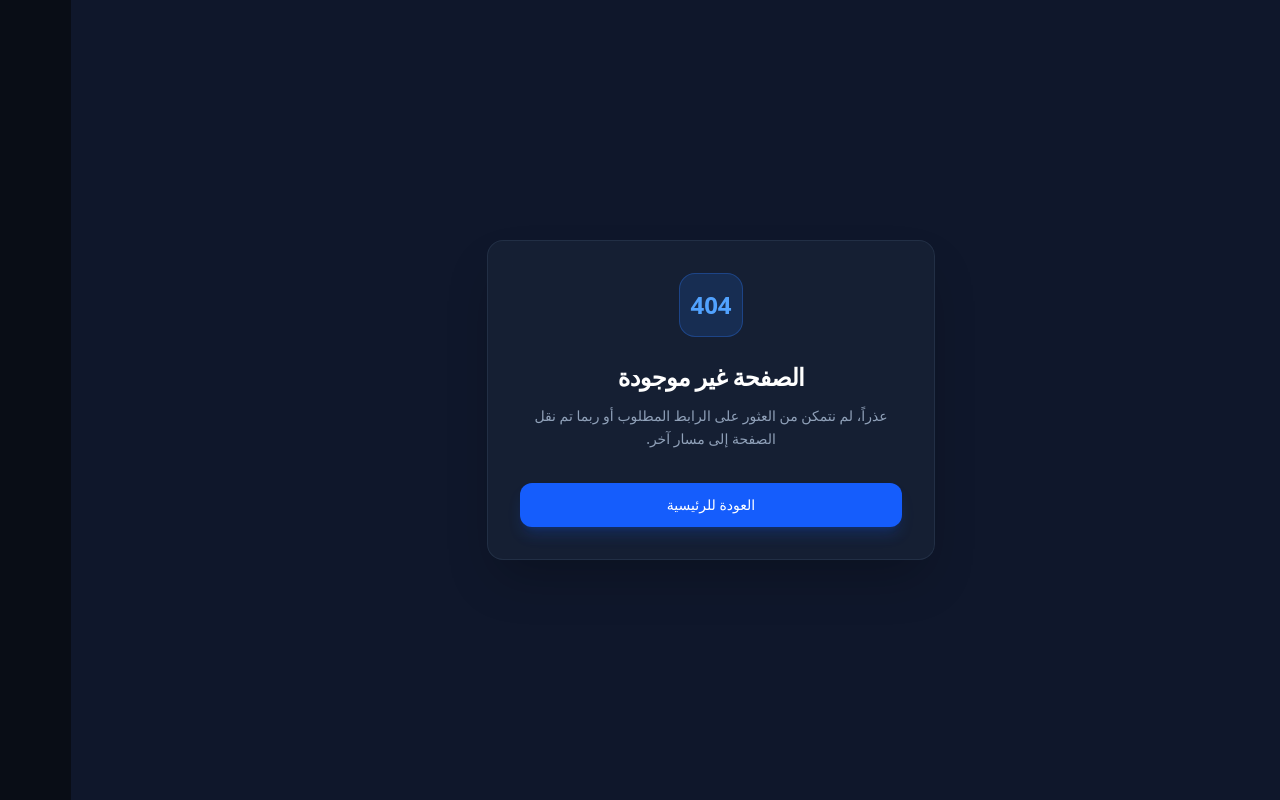
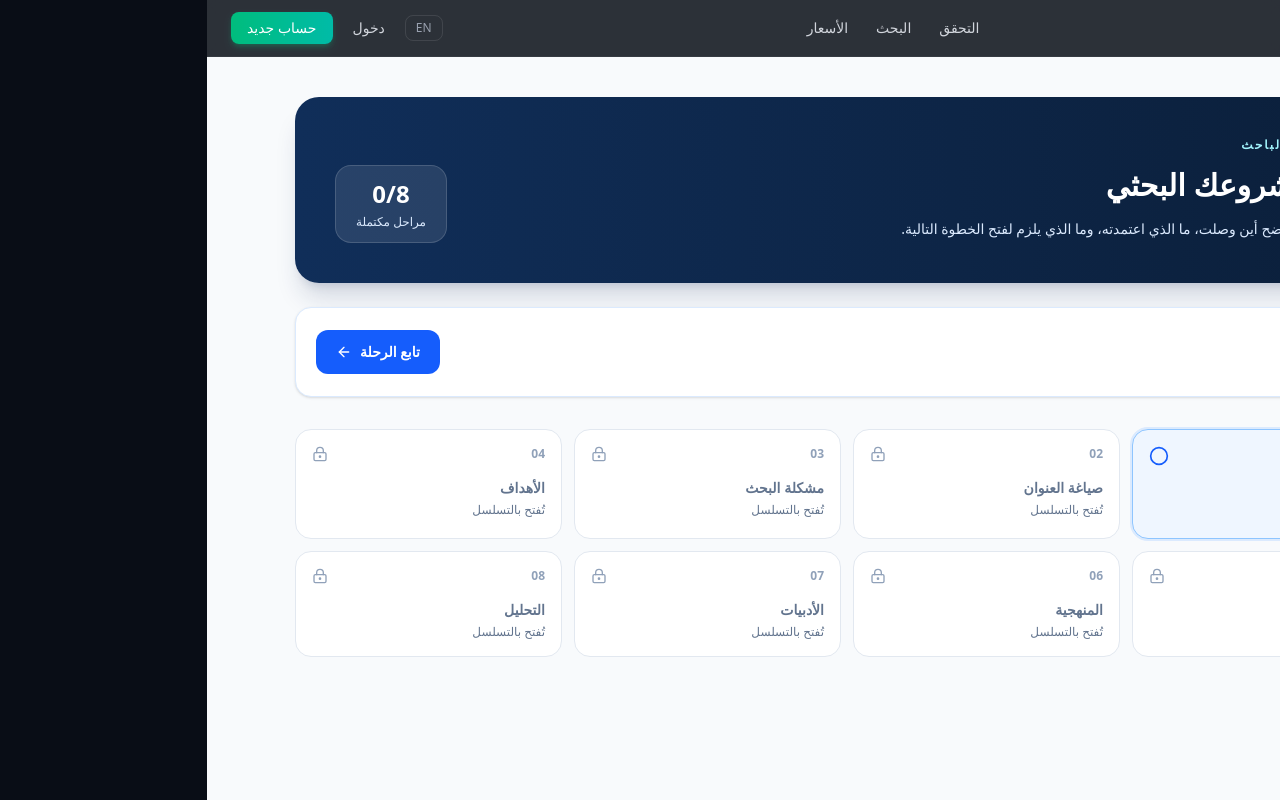
Before and after one commit to wahaaico-ui/waha-ai, a Next.js app: page /research/journey in a window 1280 px wide. Before the commit this address had no page. Built offline with nearby package versions, Linux system fonts and the light colour scheme; no server answers.

Commit message:
journey: add unified researcher dashboard

```diff
--- a/src/app/components/Hero.tsx
+++ b/src/app/components/Hero.tsx
@@ -38,7 +38,7 @@ export default function Hero({ lang }: { lang: Language }) {
           <h1 className="max-w-3xl text-4xl font-bold leading-[1.15] tracking-tight text-white sm:text-5xl xl:text-6xl"><span className="block">{copy.title[0]}</span><span className="mt-1 block bg-gradient-to-r from-emerald-300 via-teal-300 to-cyan-300 bg-clip-text text-transparent">{copy.title[1]}</span></h1>
           <p className="mt-6 max-w-2xl text-base leading-8 text-slate-300 sm:text-lg">{copy.description}</p>
           <form action="/verify-idea" className="mt-8 max-w-xl" role="search"><label className="sr-only" htmlFor="research-idea">{copy.placeholder}</label><div className="group flex items-center gap-2 rounded-2xl border border-slate-700 bg-slate-950/60 p-2 shadow-2xl shadow-black/20 transition focus-within:border-emerald-400/60 focus-within:ring-4 focus-within:ring-emerald-400/10"><Search className="ms-3 h-5 w-5 shrink-0 text-emerald-300" aria-hidden="true" /><input id="research-idea" name="idea" className="min-w-0 flex-1 bg-transparent px-1 py-3 text-sm text-white outline-none placeholder:text-slate-500" placeholder={copy.placeholder} /><button type="submit" className="inline-flex shrink-0 items-center gap-2 rounded-xl bg-emerald-500 px-4 py-3 text-sm font-bold text-slate-950 transition hover:bg-emerald-300 sm:px-5"><span className="hidden sm:inline">{copy.search}</span><Arrow className="h-4 w-4" aria-hidden="true" /></button></div><p className="mt-3 text-xs text-slate-500">{copy.hint}</p></form>
-          <Link href="/verify-idea" className="mt-6 inline-flex items-center gap-2 text-sm font-semibold text-emerald-300 transition hover:text-emerald-200">{copy.search} <Arrow className="h-4 w-4" aria-hidden="true" /></Link>
+          <div className="mt-6 flex flex-wrap items-center gap-x-5 gap-y-3"><Link href="/verify-idea" className="inline-flex items-center gap-2 text-sm font-semibold text-emerald-300 transition hover:text-emerald-200">{copy.search} <Arrow className="h-4 w-4" aria-hidden="true" /></Link><Link href="/research/journey" className="text-sm font-semibold text-slate-300 transition hover:text-white">{lang === 'ar' ? 'عرض رحلة مشروعي' : 'View my research journey'}</Link></div>
         </div>
         <div className={`relative ${isRTL ? 'lg:order-1' : ''}`} aria-label={copy.visualTitle}>
           <div className="absolute -inset-3 rounded-[2rem] bg-gradient-to-br from-emerald-400/15 via-transparent to-cyan-400/10 blur-xl" />
--- /dev/null
+++ b/src/app/research/journey/page.tsx
@@ -0,0 +1,51 @@
+'use client';
+
+import Link from 'next/link';
+import { useState } from 'react';
+import { ArrowLeft, CheckCircle2, Circle, LockKeyhole } from 'lucide-react';
+import SiteHeader from '@/components/SiteHeader';
+import { JOURNEY_STAGES, type ResearchJourney, nextJourneyStage, readJourney, stageIsComplete } from '@/lib/research-journey';
+
+export default function JourneyDashboardPage() {
+  const [journey] = useState<ResearchJourney | null>(() => readJourney());
+
+  const nextStage = nextJourneyStage(journey);
+  const next = JOURNEY_STAGES.find((stage) => stage.id === nextStage)!;
+  const completeCount = JOURNEY_STAGES.filter((stage) => stageIsComplete(journey, stage.id)).length;
+
+  return (
+    <div dir="rtl" className="min-h-screen bg-slate-50 text-slate-900">
+      <SiteHeader />
+      <main className="mx-auto max-w-6xl px-4 py-10 sm:px-6">
+        <section className="rounded-3xl bg-gradient-to-l from-[#0b1f3a] to-[#102e59] p-7 text-white shadow-xl shadow-blue-950/15 sm:p-10">
+          <p className="text-xs font-bold tracking-[0.16em] text-cyan-200">لوحة رحلة الباحث</p>
+          <div className="mt-3 flex flex-col justify-between gap-5 sm:flex-row sm:items-end">
+            <div>
+              <h1 className="text-2xl font-bold sm:text-3xl">{journey?.selectedTitle || journey?.topic || 'ابدأ مشروعك البحثي'}</h1>
+              <p className="mt-3 max-w-2xl text-sm leading-7 text-blue-100">هذه اللوحة توضح أين وصلت، ما الذي اعتمدته، وما الذي يلزم لفتح الخطوة التالية.</p>
+            </div>
+            <div className="rounded-2xl border border-white/15 bg-white/10 px-5 py-3 text-center"><div className="text-2xl font-bold">{completeCount}/8</div><div className="mt-1 text-xs text-blue-100">مراحل مكتملة</div></div>
+          </div>
+        </section>
+
+        <section className="mt-6 rounded-2xl border border-blue-100 bg-white p-5 shadow-sm sm:flex sm:items-center sm:justify-between">
+          <div><p className="text-xs font-bold text-blue-700">الخطوة التالية</p><h2 className="mt-1 text-lg font-bold">{next.title}</h2></div>
+          <Link href={next.href} className="mt-4 inline-flex items-center gap-2 rounded-xl bg-blue-600 px-5 py-3 text-sm font-bold text-white transition hover:bg-blue-700 sm:mt-0">تابع الرحلة <ArrowLeft className="h-4 w-4" /></Link>
+        </section>
+
+        <section className="mt-8 grid gap-3 sm:grid-cols-2 lg:grid-cols-4">
+          {JOURNEY_STAGES.map((stage, index) => {
+            const complete = stageIsComplete(journey, stage.id);
+            const active = stage.id === nextStage;
+            const locked = !complete && !active;
+            return <div key={stage.id} className={`rounded-2xl border p-4 ${complete ? 'border-emerald-200 bg-emerald-50' : active ? 'border-blue-300 bg-blue-50 ring-2 ring-blue-100' : 'border-slate-200 bg-white'}`}>
+              <div className="flex items-center justify-between"><span className="text-xs font-bold text-slate-400">0{index + 1}</span>{complete ? <CheckCircle2 className="h-5 w-5 text-emerald-600" /> : locked ? <LockKeyhole className="h-4 w-4 text-slate-400" /> : <Circle className="h-5 w-5 text-blue-600" />}</div>
+              <p className={`mt-4 text-sm font-bold ${complete ? 'text-emerald-800' : active ? 'text-blue-900' : 'text-slate-500'}`}>{stage.title}</p>
+              <p className="mt-1 text-xs text-slate-500">{complete ? 'معتمدة' : active ? 'مفتوحة الآن' : 'تُفتح بالتسلسل'}</p>
+            </div>;
+          })}
+        </section>
+      </main>
+    </div>
+  );
+}
--- /dev/null
+++ b/src/lib/research-journey.ts
@@ -0,0 +1,74 @@
+export const RESEARCH_JOURNEY_KEY = 'waha_active_journey';
+
+export type ResearchMethodology = {
+  approach: string;
+  population: string;
+  sample: string;
+  instrument: string;
+};
+
+export type JourneyPaper = {
+  id: string;
+  title: string;
+  authors: string;
+  year: number | string;
+  citationCount: number;
+  abstract: string;
+  source: string;
+  pdfUrl?: string | null;
+};
+
+export type ResearchJourney = {
+  topic?: string;
+  decision?: 'reject' | 'improve' | 'proceed';
+  acceptanceScore?: number;
+  selectedTitle?: string;
+  problemStatement?: string;
+  researchGap?: string;
+  objectives?: string[];
+  questions?: string[];
+  methodology?: ResearchMethodology;
+  selectedPapers?: JourneyPaper[];
+  updatedAt?: string;
+};
+
+export type JourneyStage = 'verify' | 'title' | 'problem' | 'objectives' | 'questions' | 'methodology' | 'literature' | 'analysis';
+
+export const JOURNEY_STAGES: Array<{ id: JourneyStage; title: string; href: string }> = [
+  { id: 'verify', title: 'فحص الفكرة', href: '/verify-idea' },
+  { id: 'title', title: 'صياغة العنوان', href: '/research' },
+  { id: 'problem', title: 'مشكلة البحث', href: '/research/problem' },
+  { id: 'objectives', title: 'الأهداف', href: '/research/objectives' },
+  { id: 'questions', title: 'أسئلة البحث', href: '/research/questions' },
+  { id: 'methodology', title: 'المنهجية', href: '/research/methodology' },
+  { id: 'literature', title: 'الأدبيات', href: '/research/literature' },
+  { id: 'analysis', title: 'التحليل', href: '/research/analysis' },
+];
+
+export function readJourney(): ResearchJourney | null {
+  if (typeof window === 'undefined') return null;
+  try {
+    const raw = localStorage.getItem(RESEARCH_JOURNEY_KEY);
+    return raw ? JSON.parse(raw) as ResearchJourney : null;
+  } catch {
+    return null;
+  }
+}
+
+export function stageIsComplete(journey: ResearchJourney | null, stage: JourneyStage): boolean {
+  if (!journey) return false;
+  switch (stage) {
+    case 'verify': return journey.decision === 'proceed';
+    case 'title': return Boolean(journey.selectedTitle);
+    case 'problem': return Boolean(journey.problemStatement && journey.researchGap);
+    case 'objectives': return (journey.objectives?.length || 0) >= 2;
+    case 'questions': return (journey.questions?.length || 0) >= 2;
+    case 'methodology': return Boolean(journey.methodology?.approach && journey.methodology.population && journey.methodology.sample && journey.methodology.instrument);
+    case 'literature': return (journey.selectedPapers?.length || 0) >= 3;
+    case 'analysis': return false;
+  }
+}
+
+export function nextJourneyStage(journey: ResearchJourney | null): JourneyStage {
+  return JOURNEY_STAGES.find((stage) => !stageIsComplete(journey, stage.id))?.id || 'analysis';
+}
```
